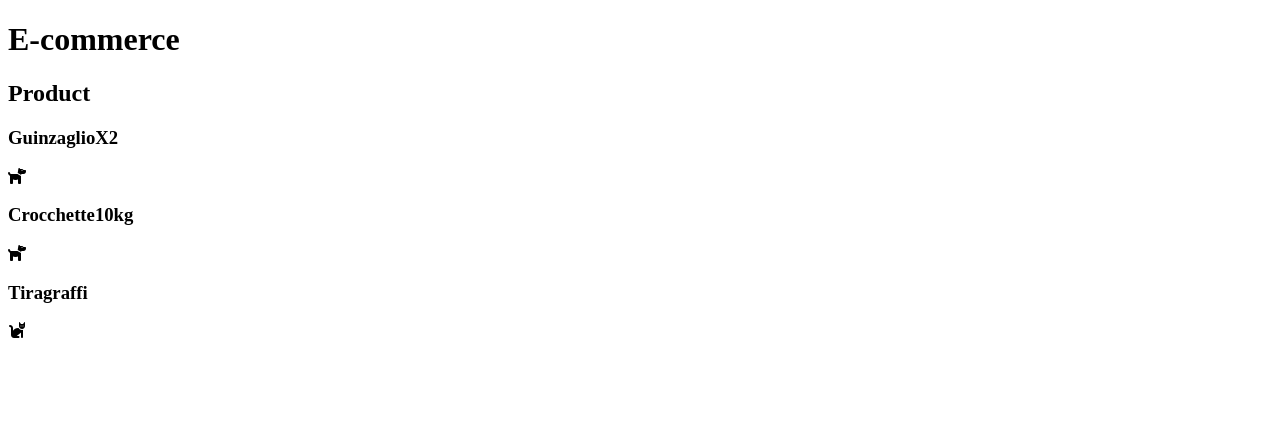
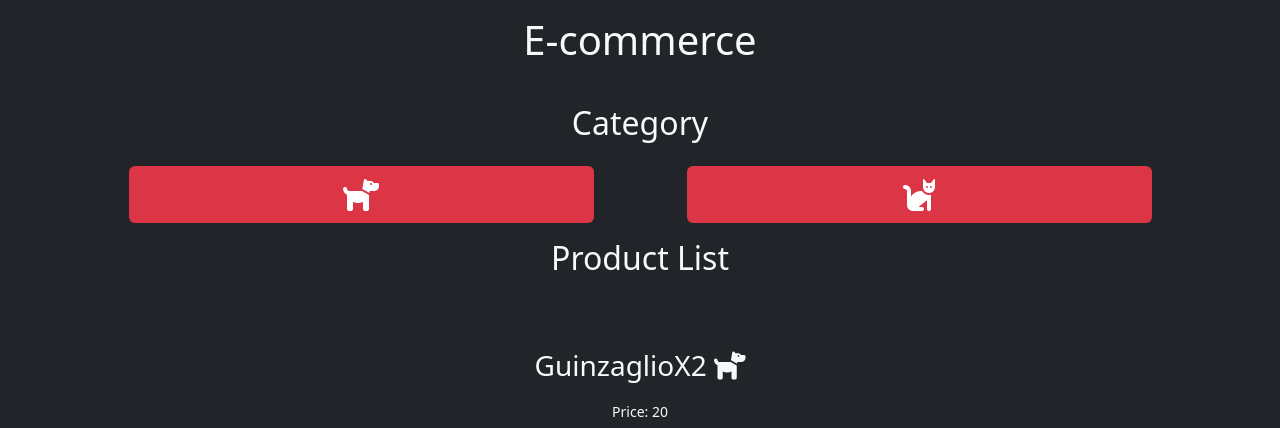
Before and after one commit to damianolagana/php-oop-2, a PHP site: page / in a window 1280 px wide. Shown: the top 428 px of the page. Before the commit the page ends 338 px from the top, so only its background shows below. Run offline with PHP 8.4, Linux system fonts and the light colour scheme.

Commit message:
style upgrade

```diff
--- a/CSS/style.css
+++ b/CSS/style.css
@@ -0,0 +1,5 @@
+
+body{
+    color: white;
+    background-color: black;
+}
--- a/index.php
+++ b/index.php
@@ -6,11 +6,11 @@ require __DIR__ . "/Models/Category.php";
 
 $dog = new Category("per il cane");
 $cat = new Category("per il gatto","fa-solid fa-cat");
-$producyCategory = [$dog,$cat];
+$productCategory = [$dog,$cat];
 
 $products=[
-    new Product("GuinzaglioX2",20.00,true,100,"https://picsum.photos/200/300?v=123",$dog),
-    new Product("Crocchette10kg",50.00,true,20,"https://picsum.photos/200/300?v=123",$dog),
+    new Product("GuinzaglioX2",20.00,true,100,"https://picsum.photos/200/300?y=123",$dog),
+    new Product("Crocchette10kg",50.00,true,20,"https://picsum.photos/200/300?x=123",$dog),
     new Product("Tiragraffi",25.00,true,50,"https://picsum.photos/200/300?v=123",$cat),
 
 ];
@@ -25,22 +25,45 @@ $products=[
     <meta name="viewport" content="width=device-width, initial-scale=1.0">
     <title>Document</title>
     <link rel="stylesheet" href="https://cdnjs.cloudflare.com/ajax/libs/font-awesome/6.4.0/css/all.min.css" integrity="sha512-iecdLmaskl7CVkqkXNQ/ZH/XLlvWZOJyj7Yy7tcenmpD1ypASozpmT/E0iPtmFIB46ZmdtAc9eNBvH0H/ZpiBw==" crossorigin="anonymous" referrerpolicy="no-referrer" />
-    <link rel="stylesheet" href="/CSS/style.css">
+    <link rel="stylesheet" href="./CSS/style.css">
+    <link href="https://cdn.jsdelivr.net/npm/bootstrap@5.3.0/dist/css/bootstrap.min.css" rel="stylesheet" integrity="sha384-9ndCyUaIbzAi2FUVXJi0CjmCapSmO7SnpJef0486qhLnuZ2cdeRhO02iuK6FUUVM" crossorigin="anonymous">
+
 </head>
-<body>
-    <h1>E-commerce</h1>
+<body class="bg-dark text-light">
+    <div class="container text-center">
+        <h1 class="py-3">E-commerce</h1>
+        <div class="row">
 
-    <div>
-        <h2>Product</h2>
-        <?php foreach($products as $product) {?>
-           <div>
-                <h3><?=$product->name?></h3>
-                <span class="<?=$product->category->icon?>"></span>
-                <div>
+            <h2 class="py-3">Category</h2>
+            <div class="d-flex justify-content-around">
+                <?php foreach($productCategory as $category) {?>
+                    <div class="col-5 badge bg-danger">
+                        <span class="<?= $category->icon ?> fs-2 p-2"></span>
+                    </div>
+                <?php } ?>
+            </div>
 
+        </div>
+
+
+        <div class="container">
+            <div class="row">
+
+                <h2 class="py-3">Product List</h2>
+                <div class="pt-4">
+                    <?php foreach($products as $product) {?>
+                       <div class="py-4">
+                            <h3><?=$product->name?> <span class="<?=$product->category->icon?>"></span></h3>
+
+                            <div class="py-2">
+                                <small>Price: <?=$product->price?> </small>
+                            </div>
+                            <img src="<?=$product->image?>" alt="">
+                       </div>
+                    <?php } ?>
                 </div>
-           </div>
-        <?php } ?>
+            </div>
+        </div>
     </div>
 
 </body>
```
